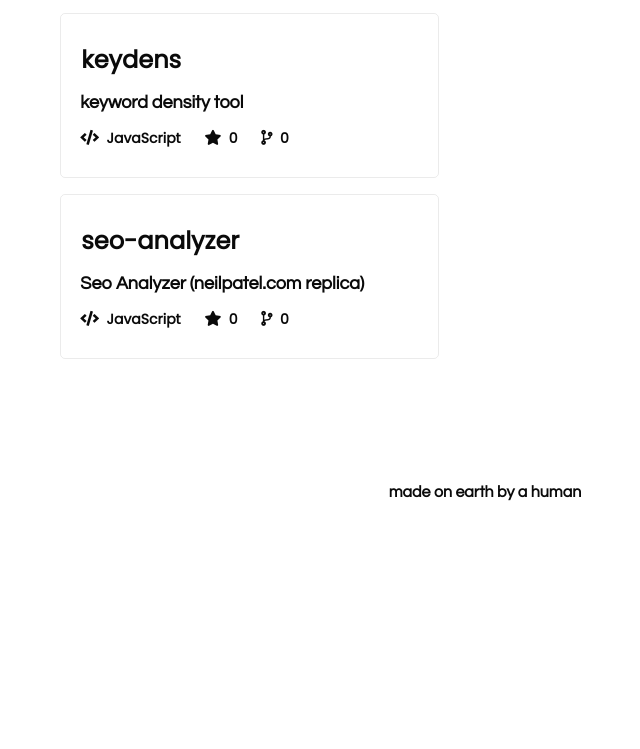
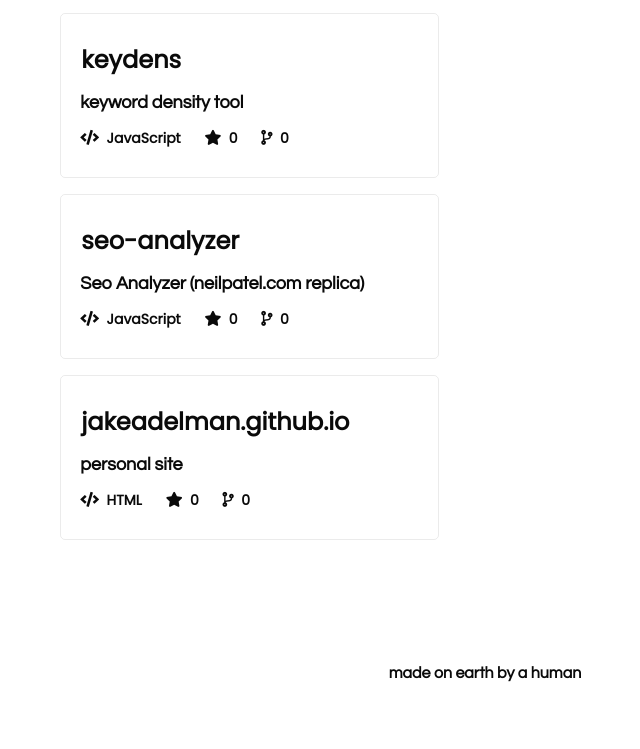
Before and after one commit to jakeadelman/jakeadelman.github.io, a plain HTML site: page index.html in a window 1280 px wide. Shown: the part 2880-3629 px from the top of the page, without its empty margins (347-987 px from the left). Before the commit the page ends 3448 px from the top, so only its background shows below. Drawn offline with nearby package versions, Linux system fonts and the light colour scheme; no server answers; a script that the page names is missing.

Commit message:
add readme

```diff
--- a/index.html
+++ b/index.html
@@ -256,6 +256,19 @@
                                 <span><i class="fas fa-code-branch"></i>&nbsp; 0</span>
                             </div>
                         </section>
+                        </a>
+                        <a href="https://github.com/jakeadelman/jakeadelman.github.io" target="_blank">
+                        <section>
+                            <div class="section_title">jakeadelman.github.io</div>
+                            <div class="about_section">
+                            <span style="display:block;">personal site</span>
+                            </div>
+                            <div class="bottom_section">
+                                <span style="display:inline-block;"><i class="fas fa-code"></i>&nbsp; HTML</span>
+                                <span><i class="fas fa-star"></i>&nbsp; 0</span>
+                                <span><i class="fas fa-code-branch"></i>&nbsp; 0</span>
+                            </div>
+                        </section>
                         </a></div>
       </div>
       <div id="forks" style="display:none;">
```
Also changed, not shown: 1 other file.
